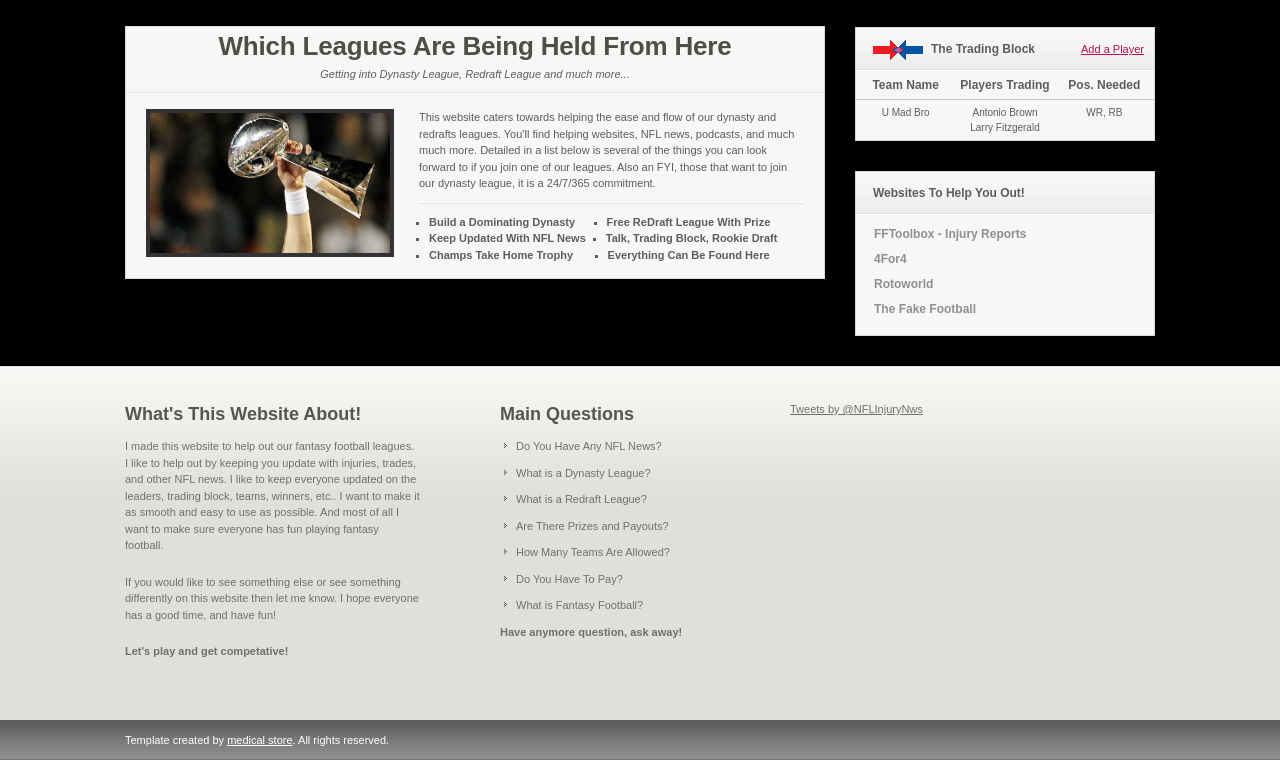
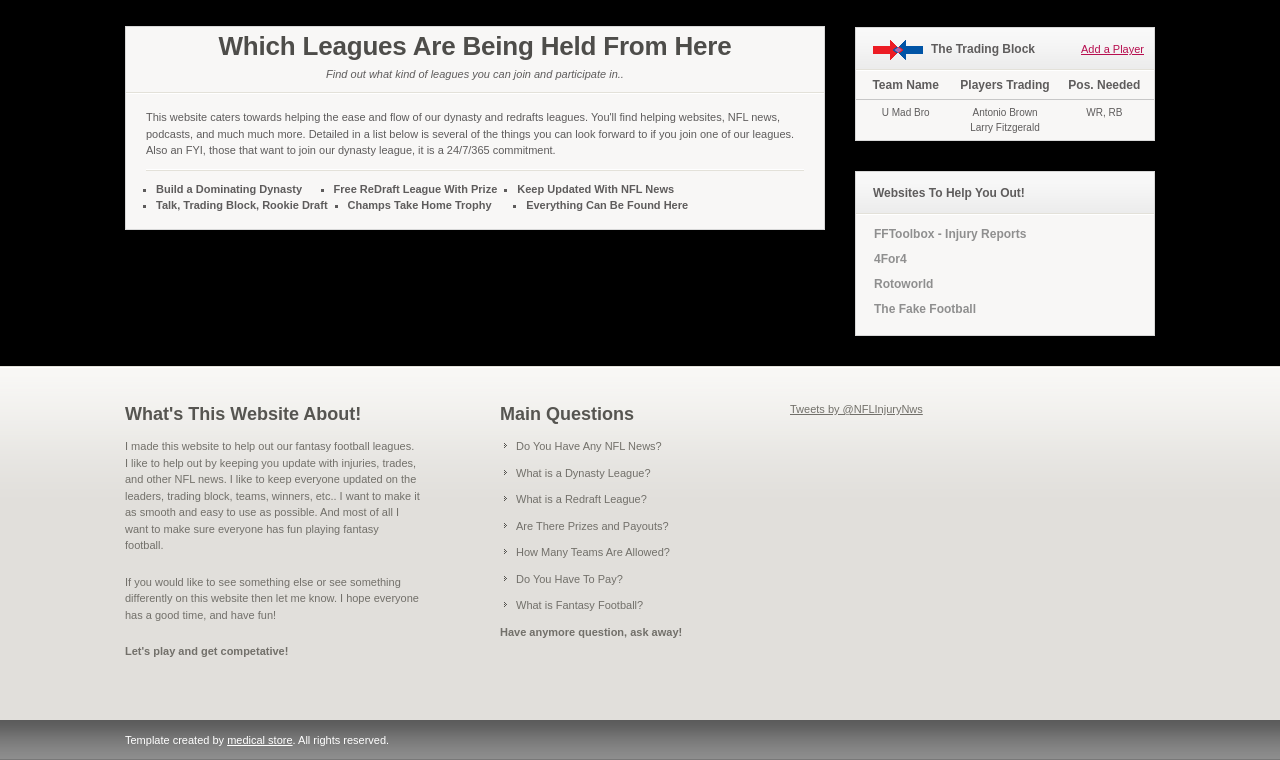
Before and after one commit to thejman1002/thejman1002.github.io, a plain HTML site: page index.html in a window 1280 px wide. Shown: the part 843-1603 px from the top of the page. Drawn offline with Linux system fonts and the light colour scheme; no server answers.

Commit message:
initial commit

```diff
--- a/index.html
+++ b/index.html
@@ -116,10 +116,9 @@
 			<div class="entry">
 				<div class="entry-header">
 					<h2 class="title">Which Leagues Are Being Held From Here</h2>
-					<p class="meta"><i>Getting into Dynasty League, Redraft League and much more...</i></p>
+					<p class="meta"><i>Find out what kind of leagues you can join and participate in..</i></p>
 				</div>
 				<div class="entry-content">
-					<img src="imgs/trophy.JPG" width="240" height="140" alt="" class="entry-image" />
 					<p>
 						This website caters towards helping the ease and flow of our dynasty and redrafts leagues. You'll
 						find helping websites, NFL news, podcasts, and much much more. Detailed in a list below is several of the things
```
